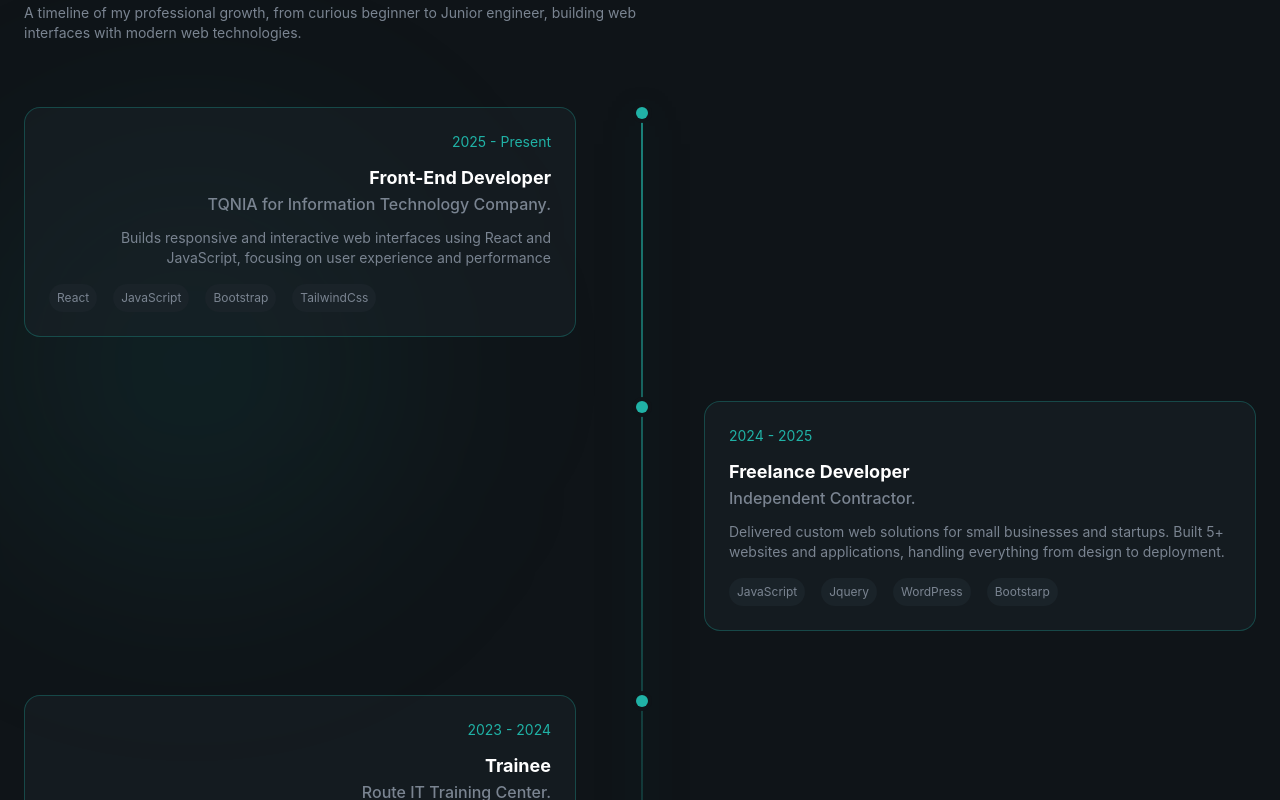
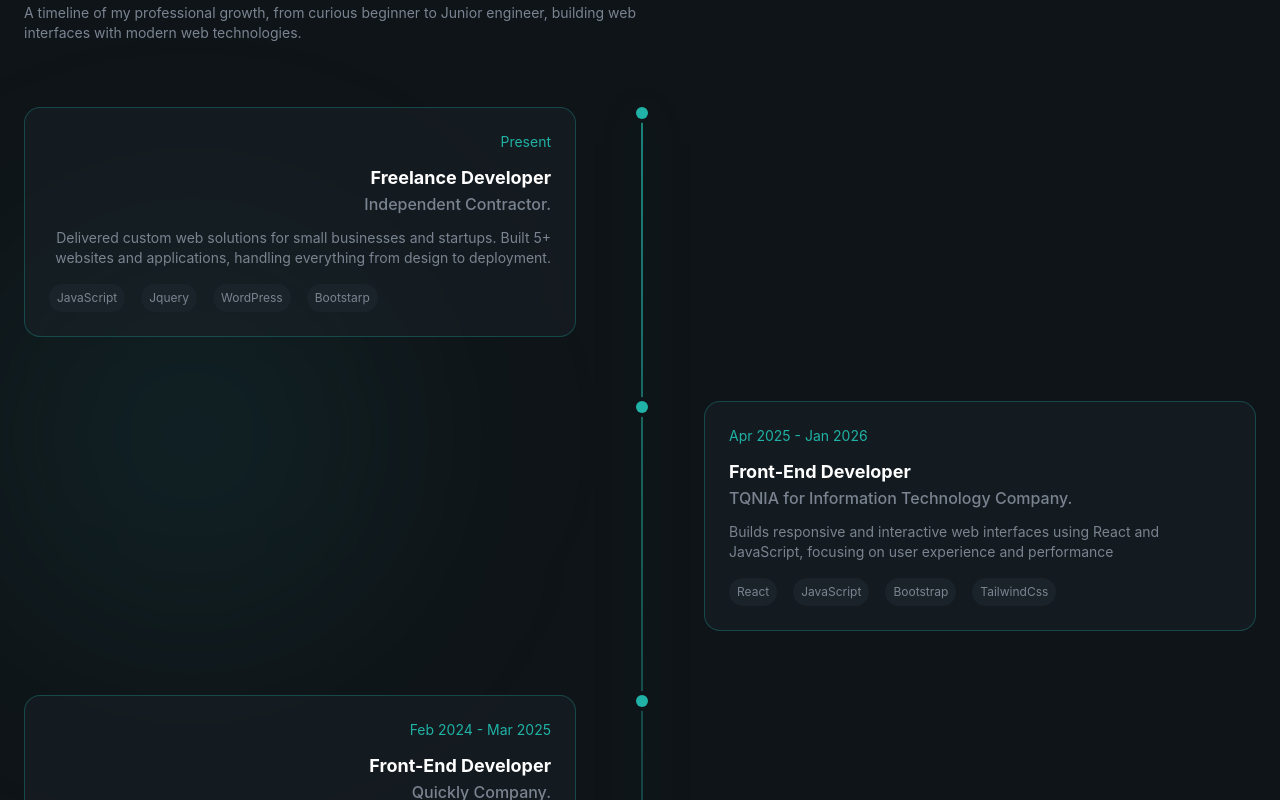
Before and after one commit to rrmohamed/Portfolio, a React (Vite) app: page / in a window 1280 px wide. Shown: the part 3620-4420 px from the top of the page. Built offline with nearby package versions, Linux system fonts and the light colour scheme.

Commit message:
update experiance

```diff
--- a/src/data/Experiance.js
+++ b/src/data/Experiance.js
@@ -1,6 +1,14 @@
 const  experiance = [
   {
-    period :"2025 - Present" ,
+    period :"Present" ,
+    rol:"Freelance Developer",
+    company :"Independent Contractor.",
+    desc :"Delivered custom web solutions for small businesses and startups. Built 5+ websites and applications, handling everything from design to deployment.",
+    tech :["JavaScript","Jquery","WordPress","Bootstarp"] ,
+    current:false
+  } ,
+  {
+    period :"Apr 2025 - Jan 2026" ,
     rol:"Front-End Developer",
     company :"TQNIA for Information Technology Company.",
     desc :"Builds responsive and interactive web interfaces using React and JavaScript, focusing on user experience and performance",
@@ -8,12 +16,12 @@ const  experiance = [
     current:true
   } ,
   {
-    period :"2024 - 2025" ,
-    rol:"Freelance Developer",
-    company :"Independent Contractor.",
-    desc :"Delivered custom web solutions for small businesses and startups. Built 5+ websites and applications, handling everything from design to deployment.",
-    tech :["JavaScript","Jquery","WordPress","Bootstarp"] ,
-    current:false
+    period :"Feb 2024 - Mar 2025" ,
+    rol:"Front-End Developer",
+    company :"Quickly Company.",
+    desc :"Builds responsive and interactive web interfaces using React and JavaScript, focusing on user experience and performance",
+    tech :["React" , "RTX" , "Tanstack Query" , "Formik"] ,
+    current:true
   } ,
   {
     period :"2023 - 2024" ,
```
